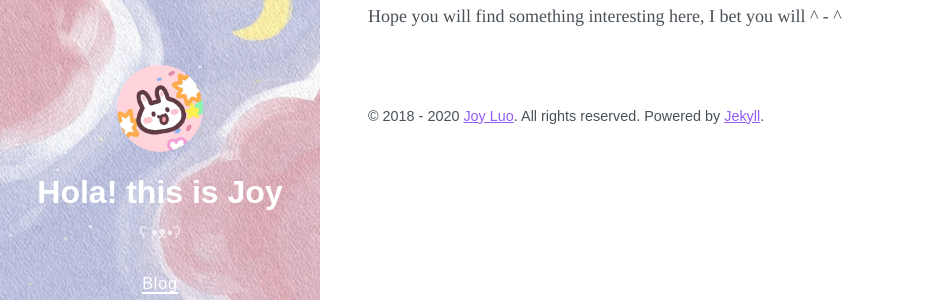
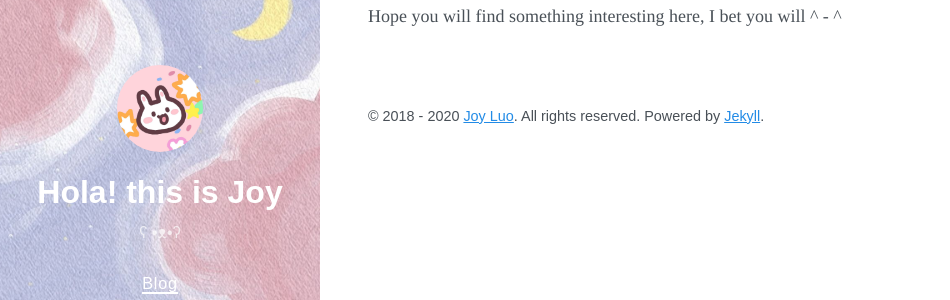
Before and after one commit to Joy3Luo/mathnotes, a Jekyll site: the page built from about.md, in a window 1280 px wide. Shown: the part 206-506 px from the top of the page, without its empty margins (0-950 px from the left). Built offline with Jekyll 4.4.1, drawn with Linux system fonts in a browser that asks for light colours; nearby versions of some CDN libraries.

Commit message:
Update _variables.scss

```diff
--- a/_sass/_variables.scss
+++ b/_sass/_variables.scss
@@ -9,8 +9,6 @@
   --gray-700: #495057;
   --gray-800: #343a40;
   --gray-900: #212529;
-
-
 
   --red: #fa5252;
   --pink: #e64980;
@@ -36,8 +34,8 @@
 
   --text-font: Times, "Times New Roman", "Free Serif", "Noto Serif", TimesNewRomanPSMT, "Droid Serif";
 
-  --link-color: #935DF5; //#changed to purper var(--blue);
-  --link-hover-color: #935DF5; //#changed to purper;
+  --link-color: var(--blue);
+  --link-hover-color: #1c7ed6;
 
   --heading-color: var(--gray-900);
 
@@ -55,10 +53,10 @@
 
 @media (prefers-color-scheme: dark) {
   :root {
-    --body-color: #F17EC8 ; //changed to pink from #var(--gray-300);
+    --body-color: var(--gray-300);
     --body-bg: var(--gray-800);
 
-    --heading-color: #F17EC8; // changed to pink #fff;
+    --heading-color: #fff;
 
     --link-color: var(--blue-300);
     --link-hover-color: var(--blue-400);
```
